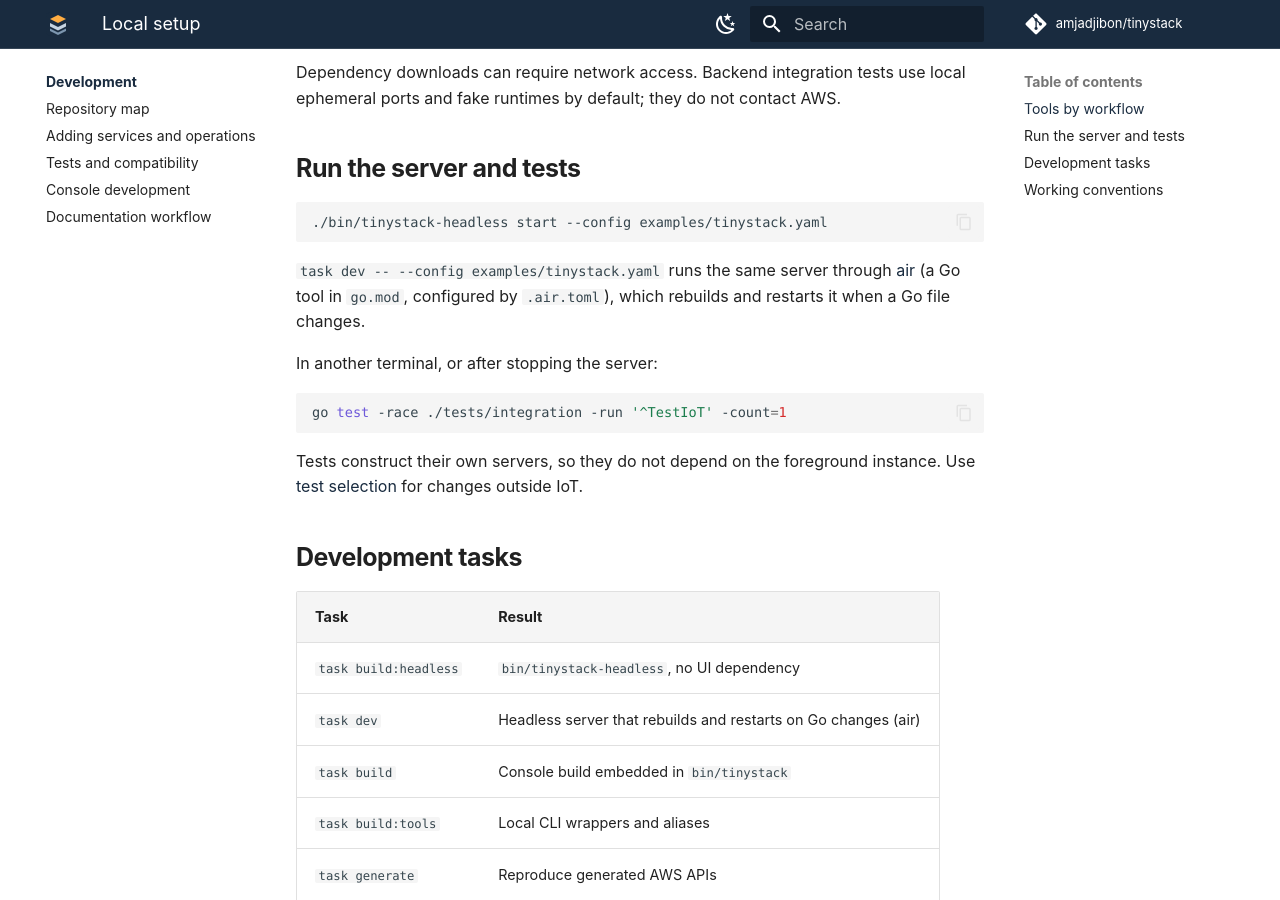
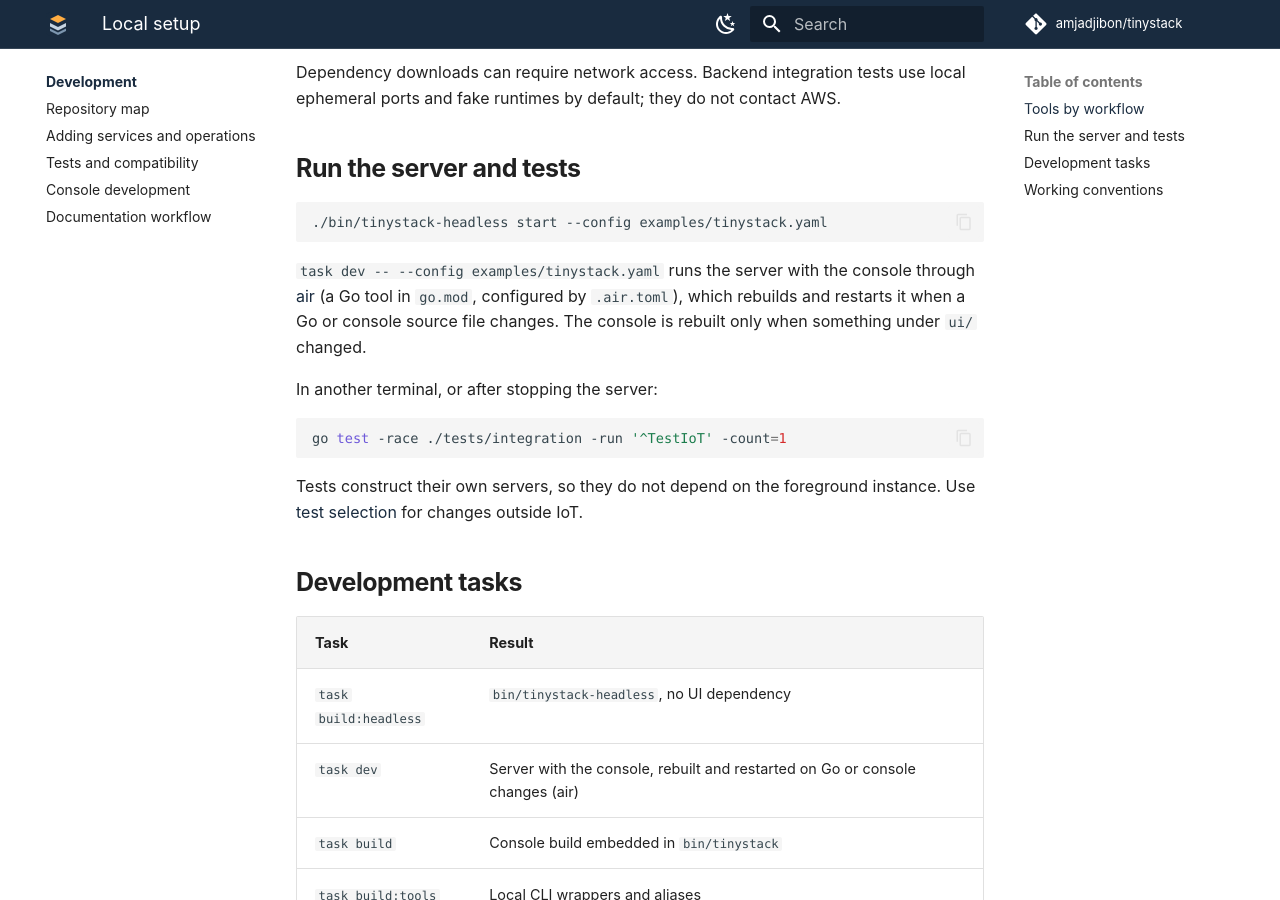
Before and after one commit to amjadjibon/tinystack, an MkDocs documentation site: the page built from docs/site/development/index.md, in a window 1280 px wide and 900 px high, scrolled down 949 px. Built offline with MkDocs 1.6.1 and Material for MkDocs 9.7.7, drawn with Linux system fonts in a browser that asks for light colours.

Commit message:
build: rebuild the console in task dev on ui changes
task dev now builds TinyStack with the console and air watches ui sources too.
ui:build fingerprints its sources, so Go-only edits skip the console build.

````diff
--- a/docs/site/development/index.md
+++ b/docs/site/development/index.md
@@ -29,9 +29,10 @@ fake runtimes by default; they do not contact AWS.
 ./bin/tinystack-headless start --config examples/tinystack.yaml
 ```
 
-`task dev -- --config examples/tinystack.yaml` runs the same server through
+`task dev -- --config examples/tinystack.yaml` runs the server with the console through
 [air](https://github.com/air-verse/air) (a Go tool in `go.mod`, configured by `.air.toml`), which rebuilds
-and restarts it when a Go file changes.
+and restarts it when a Go or console source file changes. The console is rebuilt only when something under `ui/`
+changed.
 
 In another terminal, or after stopping the server:
 
@@ -47,7 +48,7 @@ Use [test selection](testing.md) for changes outside IoT.
 | Task | Result |
 | --- | --- |
 | `task build:headless` | `bin/tinystack-headless`, no UI dependency |
-| `task dev` | Headless server that rebuilds and restarts on Go changes (air) |
+| `task dev` | Server with the console, rebuilt and restarted on Go or console changes (air) |
 | `task build` | Console build embedded in `bin/tinystack` |
 | `task build:tools` | Local CLI wrappers and aliases |
 | `task generate` | Reproduce generated AWS APIs |
````
Also changed, not shown: CLAUDE.md (+1 -1 lines), Taskfile.yml (+13 -1 lines), ui/README.md (+1 -1 lines), .air.toml.
